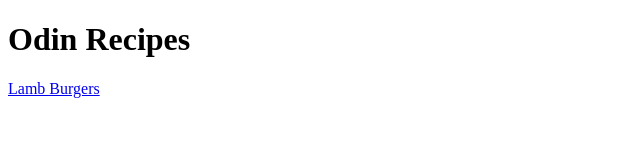
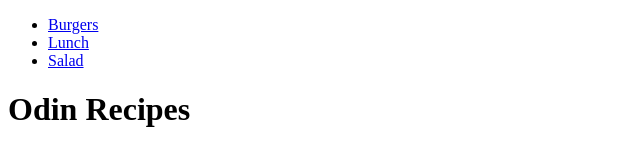
Before and after one commit to Devlife96/odin-recipes, a plain HTML site: page index.html in a window 1280 px wide. Shown: the whole page, without its empty margins (0-640 px from the left). Drawn offline with Linux system fonts and the light colour scheme.

Commit message:
add more structure in all html file

```diff
--- a/index.html
+++ b/index.html
@@ -7,8 +7,15 @@
     <title>Recipes</title>
 </head>
 <body>
+    <nav>
+        <ul>
+            <li><a href="./recipes/burgers.html">Burgers</a></li>
+            <li><a href="./recipes/lunch.html">Lunch</a></li>
+            <li><a href="./recipes/salad.html">Salad</a></li>
+        </ul>
+    </nav>
     <h1>Odin Recipes</h1>
-    <a href="./recipes/burgers.html">Lamb Burgers</a>
+
 
 </body>
 </html>
```
Also changed, not shown: recipes/burgers.html (+4 -1 lines), recipes/lunch.html (+5 -1 lines), recipes/salad.html (+4 -0 lines).
